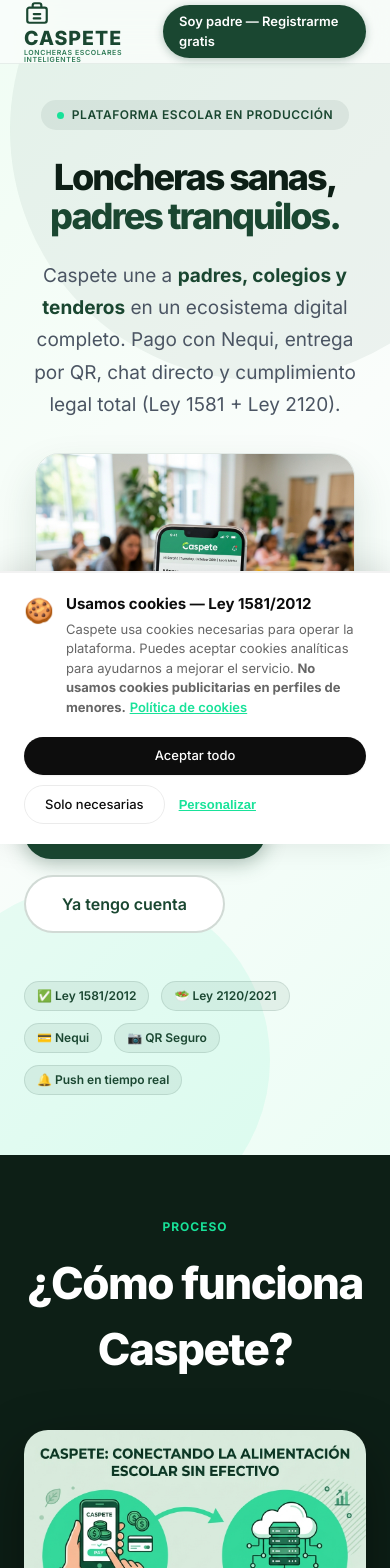
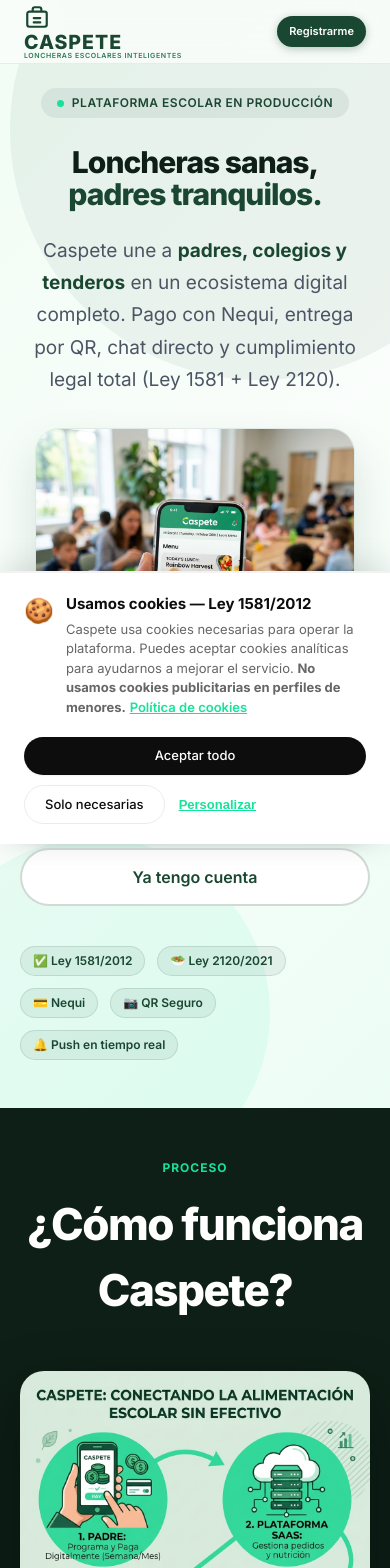
Before and after one commit to fercholink/CASPETE, a React (Vite) app in the folder frontend/: page / in a window 390 px wide. Shown: the top 1568 px of the page. Built offline with nearby package versions, Linux system fonts and the light colour scheme; no server answers.

Commit message:
fix-mobile-ux-landing-responsive

```diff
--- a/frontend/src/index.css
+++ b/frontend/src/index.css
@@ -613,9 +613,19 @@
 }
 
 @media (max-width: 480px) {
+  /* Navbar: ocultar link, acortar botón */
   .landing-nav-link { display: none; }
-  .btn-primary-landing { font-size: 13px; padding: 7px 16px; }
-  .landing-hero-title { font-size: 36px; }
+  .btn-primary-landing { font-size: 12px; padding: 8px 14px; white-space: nowrap; }
+  .landing-hero-title { font-size: 34px; letter-spacing: -1px; }
+  .landing-hero { padding: 88px 20px 48px; min-height: auto; }
+  .landing-how, .landing-ecosystem, .landing-cta { padding: 48px 20px; }
+  .landing-footer { padding: 48px 20px 28px; }
+  .landing-section-title { font-size: 28px; letter-spacing: -0.5px; }
+}
+
+@media (max-width: 390px) {
+  .landing-hero-title { font-size: 30px; }
+  .btn-primary-landing { font-size: 11px; padding: 7px 12px; }
 }
 
 /* ── Register Page Styles ── */
--- a/frontend/src/pages/LandingPage.tsx
+++ b/frontend/src/pages/LandingPage.tsx
@@ -171,9 +171,13 @@
       {/* ── Navbar ── */}
       <nav className="landing-nav">
         <Logo size={26} />
-        <div style={{ display: 'flex', gap: 12, alignItems: 'center' }}>
-          <Link to="/login" className="landing-nav-link">Soy padre — Iniciar sesión</Link>
-          <Link to="/register" className="btn-primary-landing">Soy padre — Registrarme gratis</Link>
+        <div style={{ display: 'flex', gap: 8, alignItems: 'center' }}>
+          <Link to="/login" className="landing-nav-link">
+            <span className="desktop-only">Soy padre — </span>Iniciar sesión
+          </Link>
+          <Link to="/register" className="btn-primary-landing">
+            <span className="desktop-only">Soy padre — </span>Registrarme
+          </Link>
         </div>
       </nav>
 
@@ -207,11 +211,12 @@
               <img src="/caspete_mobile_app_mockup.png" alt="App de Caspete en el celular" />
             </div>
 
-            <div style={{ display: 'flex', gap: 16, flexWrap: 'wrap', marginBottom: 48 }}>
+            <div style={{ display: 'flex', gap: 14, flexWrap: 'wrap', marginBottom: 40 }}>
               <Link to="/register" style={{
                 textDecoration: 'none', background: '#1a4731', color: '#fff',
                 padding: '15px 36px', borderRadius: 99, fontSize: 16, fontWeight: 700,
                 boxShadow: '0 4px 20px rgba(26,71,49,0.35)', display: 'inline-block',
+                flex: '1 1 auto', textAlign: 'center', minWidth: 0,
               }}>
                 Crear cuenta gratis →
               </Link>
@@ -219,6 +224,7 @@
                 textDecoration: 'none', background: '#fff', color: '#1a4731',
                 padding: '15px 36px', borderRadius: 99, fontSize: 16, fontWeight: 600,
                 border: '2px solid rgba(26,71,49,0.2)', display: 'inline-block',
+                flex: '1 1 auto', textAlign: 'center', minWidth: 0,
               }}>
                 Ya tengo cuenta
               </Link>
@@ -336,21 +342,21 @@
       </section>
 
       {/* ── Para padres: GRATIS ── */}
-      <section style={{ padding: '60px 48px 0', background: '#fafdfb' }}>
-        <div style={{ maxWidth: 900, margin: '0 auto', background: 'linear-gradient(135deg, #1a4731 0%, #2d7a55 100%)', borderRadius: 28, padding: '48px 56px', display: 'flex', alignItems: 'center', justifyContent: 'space-between', gap: 32, flexWrap: 'wrap', boxShadow: '0 16px 48px rgba(26,71,49,0.2)' }}>
-          <div>
+      <section style={{ padding: 'clamp(40px, 6vw, 60px) clamp(20px, 4vw, 48px) 0', background: '#fafdfb' }}>
+        <div style={{ maxWidth: 900, margin: '0 auto', background: 'linear-gradient(135deg, #1a4731 0%, #2d7a55 100%)', borderRadius: 28, padding: 'clamp(28px, 5vw, 48px) clamp(24px, 5vw, 56px)', display: 'flex', alignItems: 'center', justifyContent: 'space-between', gap: 24, flexWrap: 'wrap', boxShadow: '0 16px 48px rgba(26,71,49,0.2)' }}>
+          <div style={{ flex: '1 1 200px' }}>
             <span style={{ fontSize: 12, fontWeight: 700, color: '#18E299', textTransform: 'uppercase', letterSpacing: '1px', display: 'block', marginBottom: 10 }}>Para padres de familia</span>
-            <h2 style={{ fontSize: 42, fontWeight: 900, color: '#fff', margin: '0 0 10px', letterSpacing: '-1.5px', lineHeight: 1.1 }}>
+            <h2 style={{ fontSize: 'clamp(28px, 6vw, 42px)', fontWeight: 900, color: '#fff', margin: '0 0 10px', letterSpacing: '-1.5px', lineHeight: 1.1 }}>
               La plataforma es<br /><span style={{ color: '#18E299' }}>100% GRATUITA</span>
             </h2>
-            <p style={{ fontSize: 16, color: 'rgba(255,255,255,0.7)', margin: 0, lineHeight: 1.6 }}>
+            <p style={{ fontSize: 15, color: 'rgba(255,255,255,0.7)', margin: 0, lineHeight: 1.6 }}>
               Los padres de familia no pagan suscripción. Solo recargan el saldo de sus hijos y listo.
             </p>
           </div>
-          <div style={{ textAlign: 'center', flexShrink: 0 }}>
-            <div style={{ fontSize: 72, fontWeight: 900, color: '#18E299', lineHeight: 1 }}>$0</div>
-            <div style={{ fontSize: 14, color: 'rgba(255,255,255,0.6)', marginTop: 6 }}>por suscripción</div>
-            <Link to="/register" style={{ display: 'inline-block', marginTop: 20, background: '#18E299', color: '#0d1f16', padding: '13px 32px', borderRadius: 99, fontWeight: 800, fontSize: 15, textDecoration: 'none', boxShadow: '0 4px 20px rgba(24,226,153,0.4)' }}>
+          <div style={{ textAlign: 'center', flexShrink: 0, width: '100%', maxWidth: 200 }}>
+            <div style={{ fontSize: 64, fontWeight: 900, color: '#18E299', lineHeight: 1 }}>$0</div>
+            <div style={{ fontSize: 13, color: 'rgba(255,255,255,0.6)', marginTop: 6 }}>por suscripción</div>
+            <Link to="/register" style={{ display: 'block', marginTop: 16, background: '#18E299', color: '#0d1f16', padding: '13px 24px', borderRadius: 99, fontWeight: 800, fontSize: 15, textDecoration: 'none', boxShadow: '0 4px 20px rgba(24,226,153,0.4)', textAlign: 'center' }}>
               Crear cuenta gratis
             </Link>
           </div>
@@ -358,17 +364,17 @@
       </section>
 
       {/* ── Planes para Colegios ── */}
-      <section style={{ padding: '80px 48px', background: '#fafdfb' }}>
+      <section style={{ padding: 'clamp(48px, 8vw, 80px) clamp(20px, 4vw, 48px)', background: '#fafdfb' }}>
         <div style={{ maxWidth: 1100, margin: '0 auto' }}>
-          <div style={{ textAlign: 'center', marginBottom: 56 }}>
+          <div style={{ textAlign: 'center', marginBottom: 48 }}>
             <span style={{ fontSize: 12, fontWeight: 700, color: '#1a4731', textTransform: 'uppercase', letterSpacing: '1px' }}>Colegios e Instituciones</span>
-            <h2 style={{ fontSize: 42, fontWeight: 800, letterSpacing: '-1.5px', margin: '12px 0 12px', color: '#0d1f16' }}>Elige la modalidad de tu colegio</h2>
-            <p style={{ fontSize: 16, color: '#6b7280', maxWidth: 500, margin: '0 auto' }}>
+            <h2 style={{ fontSize: 'clamp(26px, 5vw, 42px)', fontWeight: 800, letterSpacing: '-1px', margin: '12px 0 12px', color: '#0d1f16' }}>Elige la modalidad de tu colegio</h2>
+            <p style={{ fontSize: 15, color: '#6b7280', maxWidth: 500, margin: '0 auto' }}>
               Dos formas de trabajar con Caspete. Ambas incluyen todas las funciones de la plataforma.
             </p>
           </div>
 
-          <div style={{ display: 'grid', gridTemplateColumns: 'repeat(auto-fit, minmax(320px, 1fr))', gap: 28, alignItems: 'stretch' }}>
+          <div style={{ display: 'grid', gridTemplateColumns: 'repeat(auto-fit, minmax(280px, 1fr))', gap: 20, alignItems: 'stretch' }}>
             {MODALITIES.map(m => (
               <div key={m.key} style={{ padding: 40, borderRadius: 28, background: m.color, border: `2px solid ${m.border}`, boxShadow: m.dark ? '0 24px 60px rgba(26,71,49,0.2)' : '0 4px 20px rgba(0,0,0,0.06)', display: 'flex', flexDirection: 'column' }}>
                 <div style={{ display: 'flex', alignItems: 'flex-start', justifyContent: 'space-between', marginBottom: 20 }}>
```
